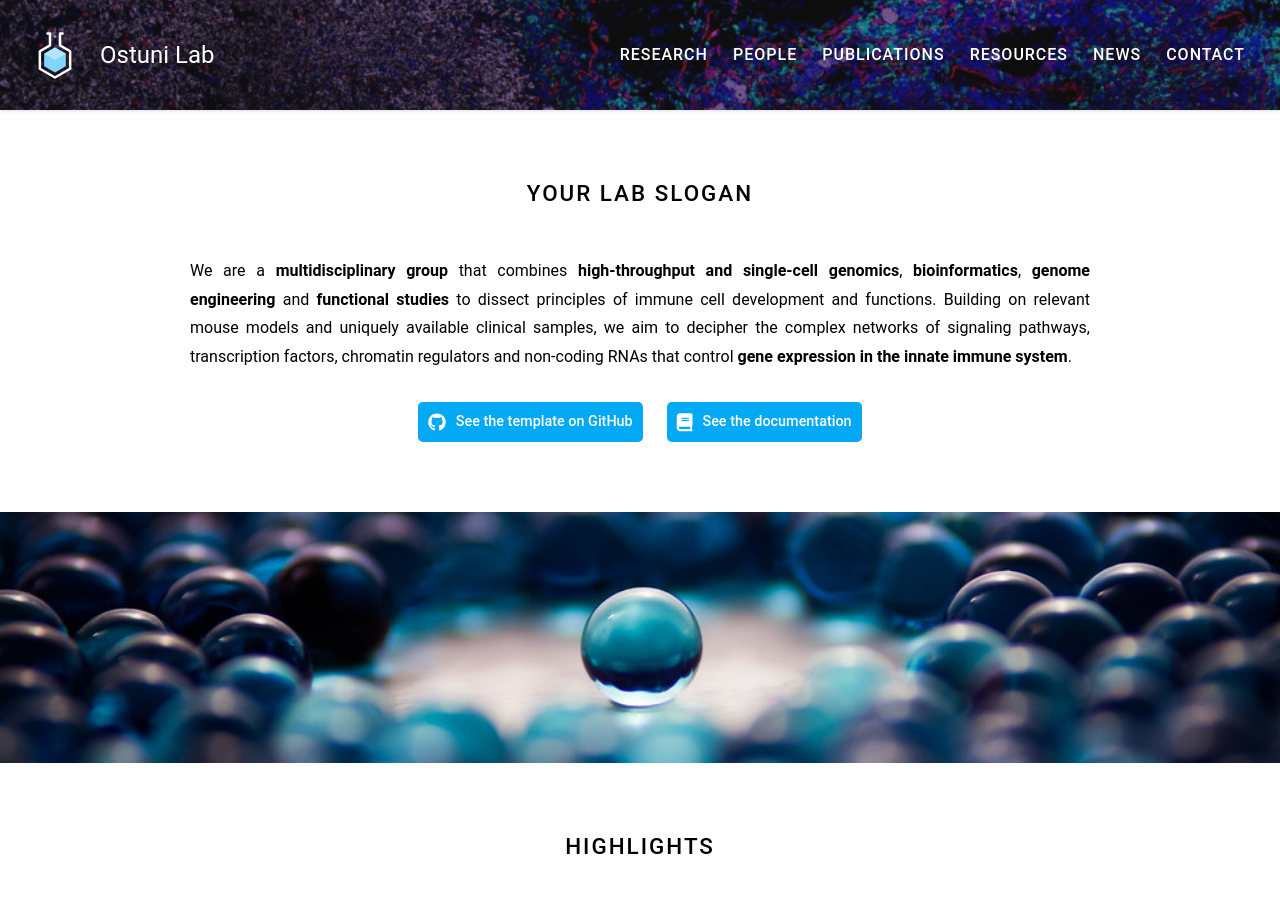
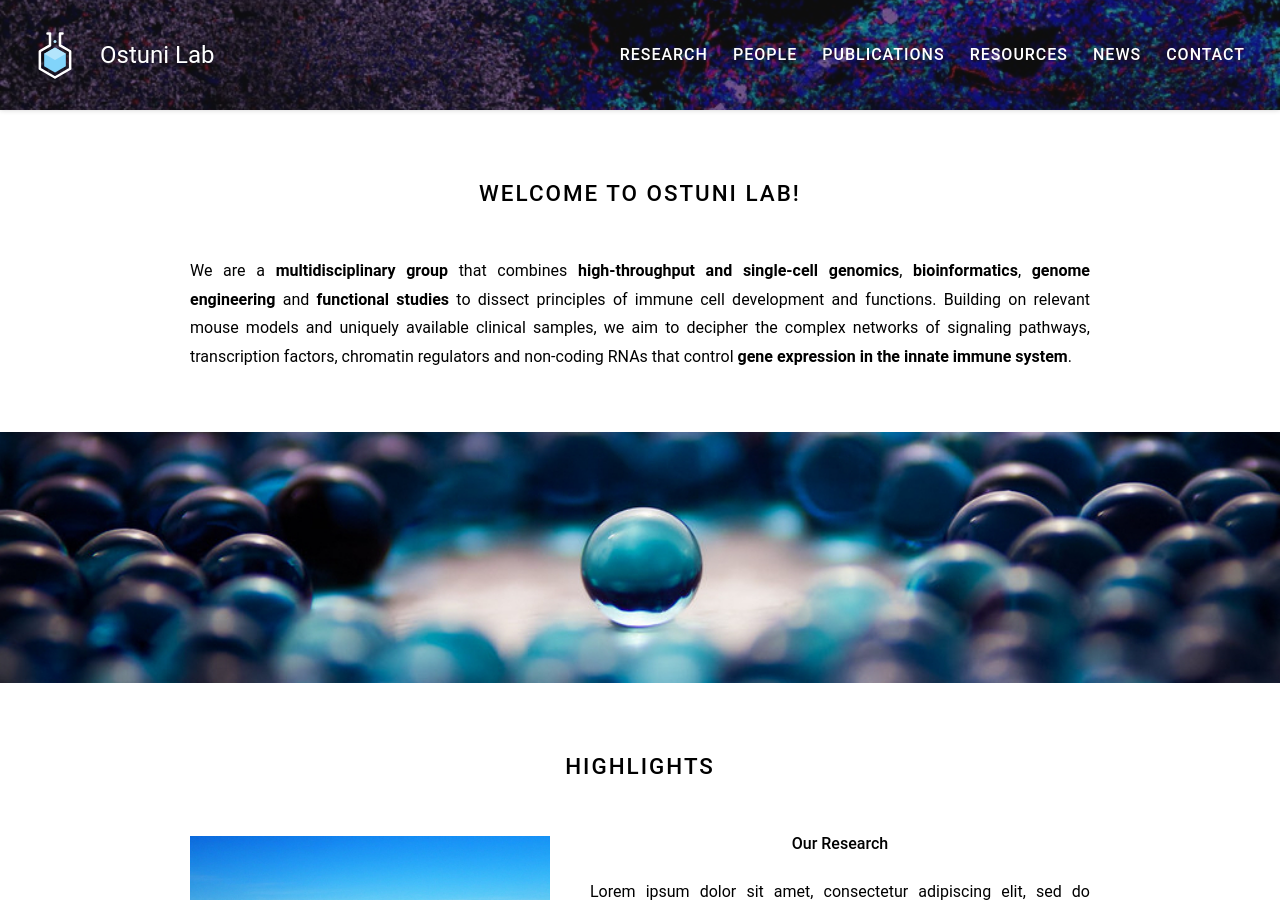
Before and after one commit to laterz-f/labwebsite, a Jekyll site: the page built from index.md, in a window 1280 px wide and 900 px high. Built offline with Jekyll 4.4.1, drawn with Linux system fonts in a browser that asks for light colours; some web fonts are replaced.

Commit message:
Update index.md

```diff
--- a/index.md
+++ b/index.md
@@ -2,27 +2,9 @@
 title: Home
 ---
 
-# Your Lab Slogan
+# Welcome to Ostuni lab!
 
 We are a <b>multidisciplinary group</b> that combines <b>high-throughput and single-cell genomics</b>, <b>bioinformatics</b>, <b>genome engineering</b> and <b>functional studies</b> to dissect principles of immune cell development and functions. Building on relevant mouse models and uniquely available clinical samples, we aim to decipher the complex networks of signaling pathways, transcription factors, chromatin regulators and non-coding RNAs that control <b>gene expression in the innate immune system</b>.
-
-{%
-  include link.html
-  type="github"
-  icon=""
-  text="See the template on GitHub"
-  link="greenelab/lab-website-template"
-  style="button"
-%}
-{%
-  include link.html
-  type="docs"
-  icon=""
-  text="See the documentation"
-  link="https://github.com/greenelab/lab-website-template/wiki"
-  style="button"
-%}
-{:.center}
 
 {% include section.html full=true %}
 
@@ -33,8 +15,8 @@
 # Highlights
 
 {% capture text %}
-<p>Lorem ipsum dolor sit amet, consectetur adipiscing elit, sed do eiusmod tempor incididunt ut labore et dolore magna aliqua.
-Ut enim ad minim veniam, quis nostrud exercitation ullamco laboris nisi ut aliquip ex ea commodo consequat.</p>
+Lorem ipsum dolor sit amet, consectetur adipiscing elit, sed do eiusmod tempor incididunt ut labore et dolore magna aliqua.
+Ut enim ad minim veniam, quis nostrud exercitation ullamco laboris nisi ut aliquip ex ea commodo consequat.
 
 {%
   include link.html
```
